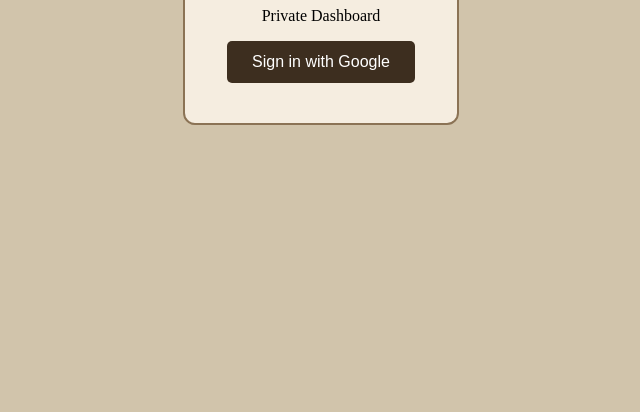
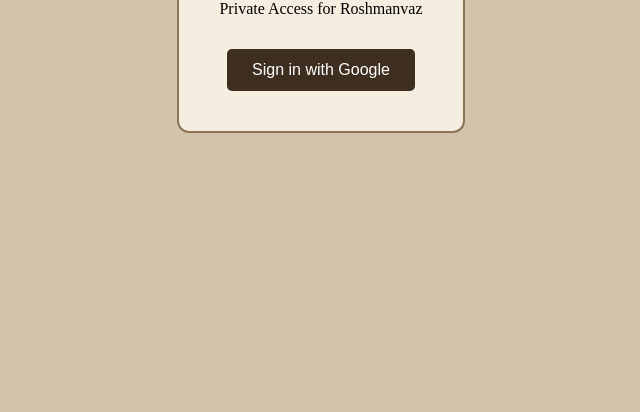
Before and after one commit to minelvaz/dashboard, a plain HTML site: page index.html in a window 1280 px wide. Shown: the part 388-800 px from the top of the page, without its empty margins (319-959 px from the left). Drawn offline with nearby package versions, Linux system fonts and the light colour scheme; no server answers.

Commit message:
Update index.html

```diff
--- a/index.html
+++ b/index.html
@@ -25,8 +25,8 @@
         const auth = getAuth(app);
         const provider = new GoogleAuthProvider();
 
-        // UPDATE THIS: Replace with your actual email address
-        const AUTHORIZED_EMAIL = "your-email@gmail.com";
+        // UPDATED: Your specific email address for private access
+        const AUTHORIZED_EMAIL = "minelpriyavaz@gmail.com";
         let currentUser = null;
 
         // --- AUTH LOGIC ---
@@ -46,6 +46,7 @@
 
         onAuthStateChanged(auth, async (user) => {
             if (user) {
+                // FIXED: Matches the email you provided to grant access
                 if (user.email === AUTHORIZED_EMAIL) {
                     currentUser = user;
                     document.getElementById('login-screen').style.display = 'none';
@@ -69,6 +70,7 @@
             const sidebarTasks = [];
             document.querySelectorAll('#sidebarTasks .task-item span:first-child').forEach(span => sidebarTasks.push(span.innerText));
 
+            // FIXED: Using an Object {} to avoid "Nested arrays not supported" error
             const gridData = {};
             document.querySelectorAll('.slot').forEach((slot, index) => {
                 const slotTasks = [];
@@ -79,12 +81,13 @@
             });
 
             try {
+                // Saving specifically to the "roshman" document
                 await setDoc(doc(db, "users", "roshman"), {
                     sidebar: sidebarTasks,
                     grid: gridData,
                     lastUpdated: new Date()
                 });
-                console.log("Cloud Save Successful");
+                console.log("Cloud Save Successful for " + AUTHORIZED_EMAIL);
             } catch (e) {
                 console.error("Cloud Error: ", e);
             }
@@ -118,7 +121,7 @@
             background: var(--body-bg); display: flex; justify-content: center; align-items: center; z-index: 2000;
         }
         .login-card { background: var(--card-bg); padding: 40px; border: 2px solid var(--border-color); border-radius: 12px; text-align: center; }
-        .login-btn { padding: 12px 25px; background: var(--text-main); color: white; border: none; border-radius: 5px; cursor: pointer; font-size: 16px; }
+        .login-btn { padding: 12px 25px; background: var(--text-main); color: white; border: none; border-radius: 5px; cursor: pointer; font-size: 16px; margin-top: 15px; }
 
         #main-app { display: none; width: 100%; min-height: 100vh; font-family: 'Georgia', serif; }
         body { margin: 0; background-color: var(--body-bg); display: flex; }
@@ -146,7 +149,7 @@
 <div id="login-screen">
     <div class="login-card">
         <h2>Antique Timetable</h2>
-        <p>Private Dashboard</p>
+        <p>Private Access for Roshmanvaz</p>
         <button class="login-btn" onclick="loginWithGoogle()">Sign in with Google</button>
     </div>
 </div>
```
